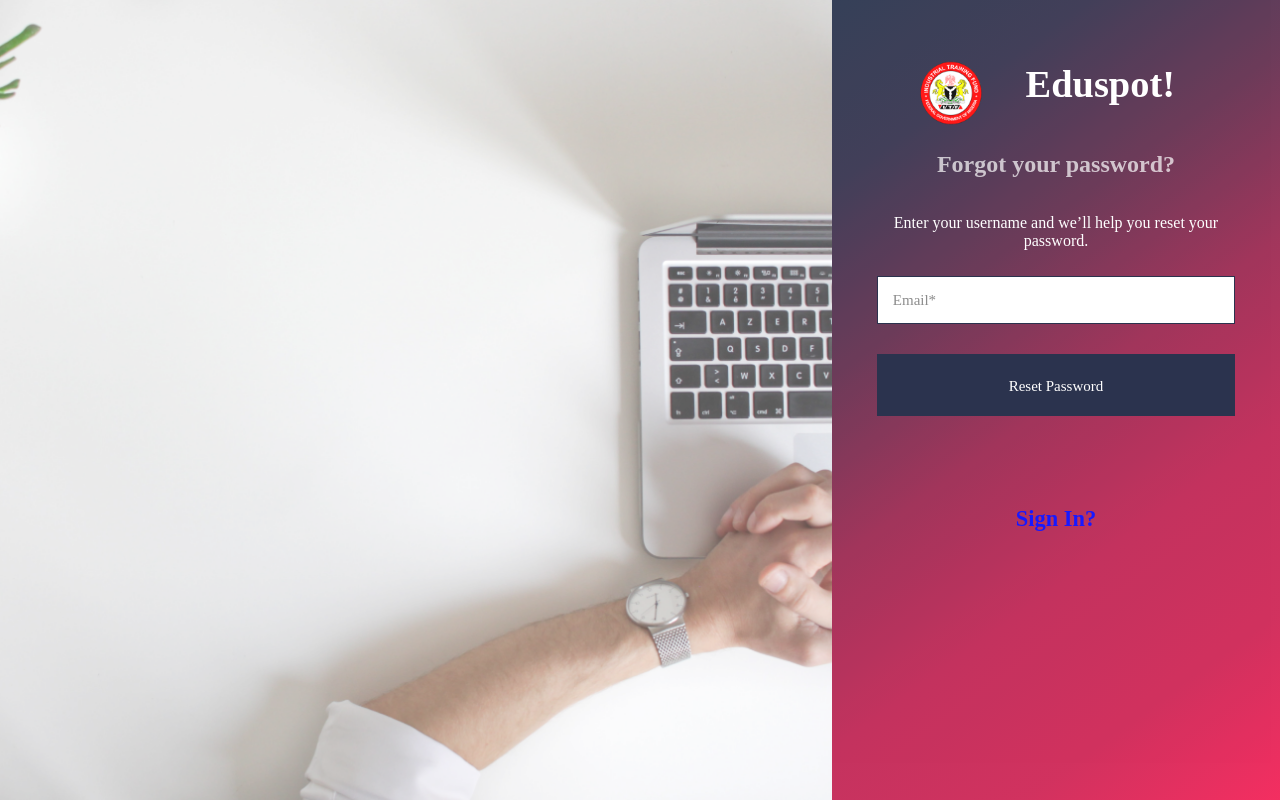
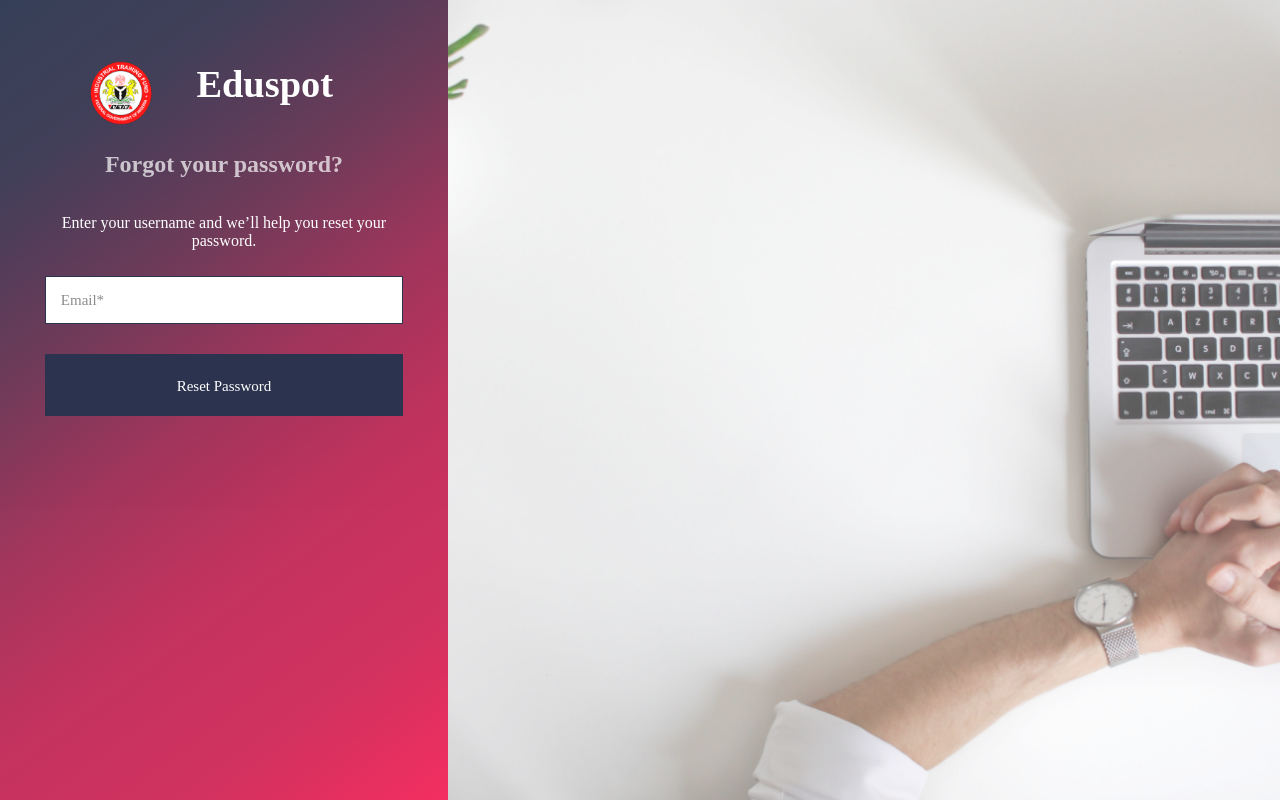
Before and after one commit to NECA-ITF/elearning-frontend, a React (Create React App) app: page / in a window 1280 px wide. Built offline with nearby package versions, Linux system fonts and the light colour scheme; a web font is replaced by a local one.

Commit message:
chore: reupload of page

```diff
--- a/src/pages/forgotPassword/ForgotPassword.css
+++ b/src/pages/forgotPassword/ForgotPassword.css
@@ -93,7 +93,7 @@
 }
 .flex h1{
     font-size: 2.4rem;
-    margin-right: 10px;
+    margin-right: 20px;
 }
 .bottomf h3{
     color:white;
--- a/src/pages/forgotPassword/ForgotPassword.jsx
+++ b/src/pages/forgotPassword/ForgotPassword.jsx
@@ -9,14 +9,11 @@ function ForgotPassword() {
   return (
 
     <div className="smallContf">
-        <div className="col-2f">
-          <img src={img} alt = 'Fogot' />
-        </div>
           <form className='formf'>
             <div className="colf">
                 <div className="flex">
                     <img src= {logo} alt="Logo" />
-                    <h1>Eduspot!</h1>
+                    <h1>Eduspot</h1>
                 </div>
                 <h2>Forgot your password?</h2>
               <p>Enter your username and we’ll help you reset your password.</p>
@@ -24,10 +21,13 @@ function ForgotPassword() {
               <CustomButton title='Reset Password ' style = {{width: '100%', marginTop: '20px'}} />
             </div>
             <div className='bottomf'>
-              <h5> Sign In?</h5>
+
             </div>
 
           </form>
+          <div className="col-2f">
+          <img src={img} alt = 'Fogot' />
+        </div>
       </div>
   )
 }
```
Also changed, not shown: src/pages/loginPage/LoginPage.jsx (+5 -5 lines), src/pages/signupPage/SignupPage.jsx (+7 -7 lines).
